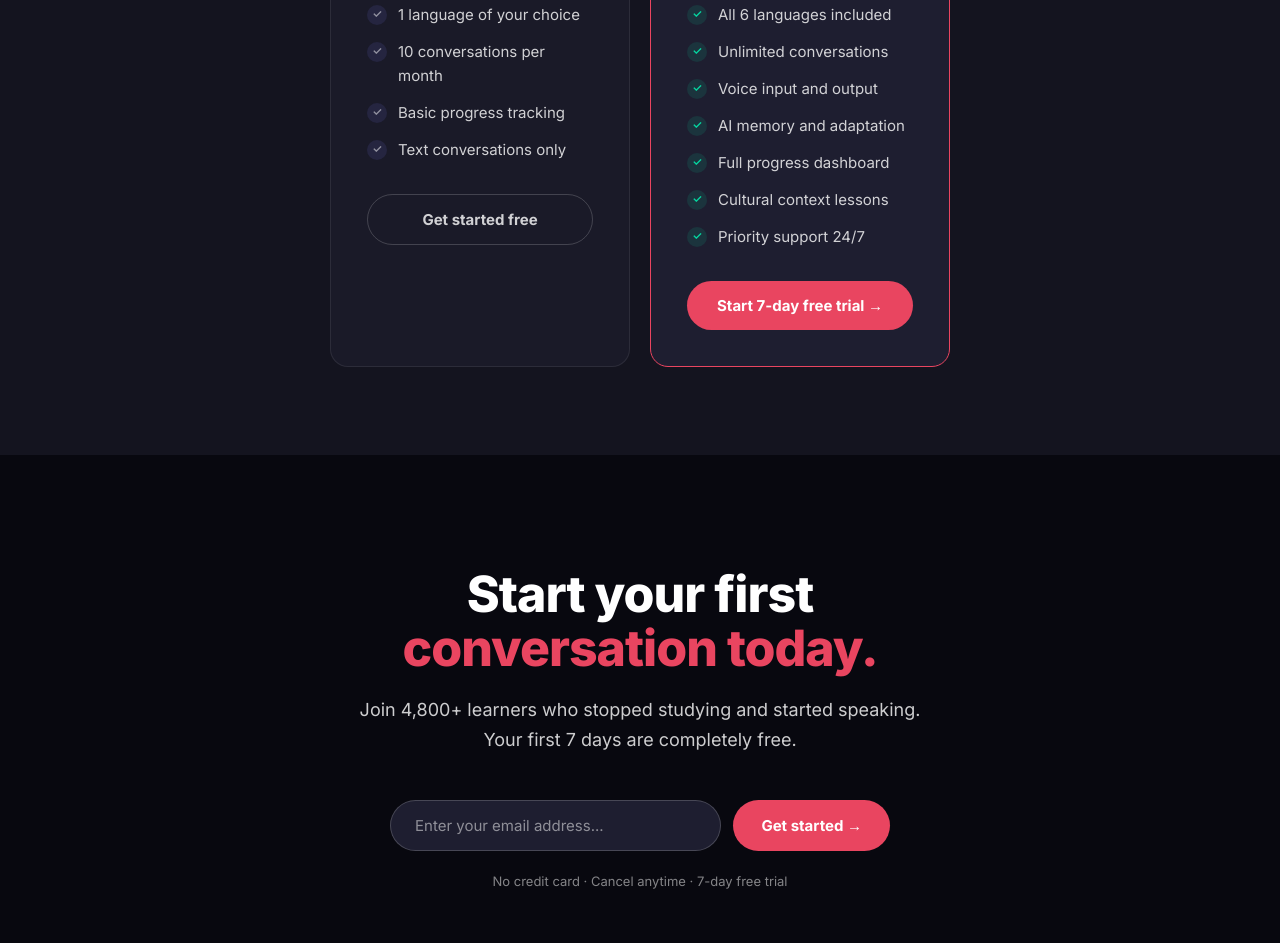
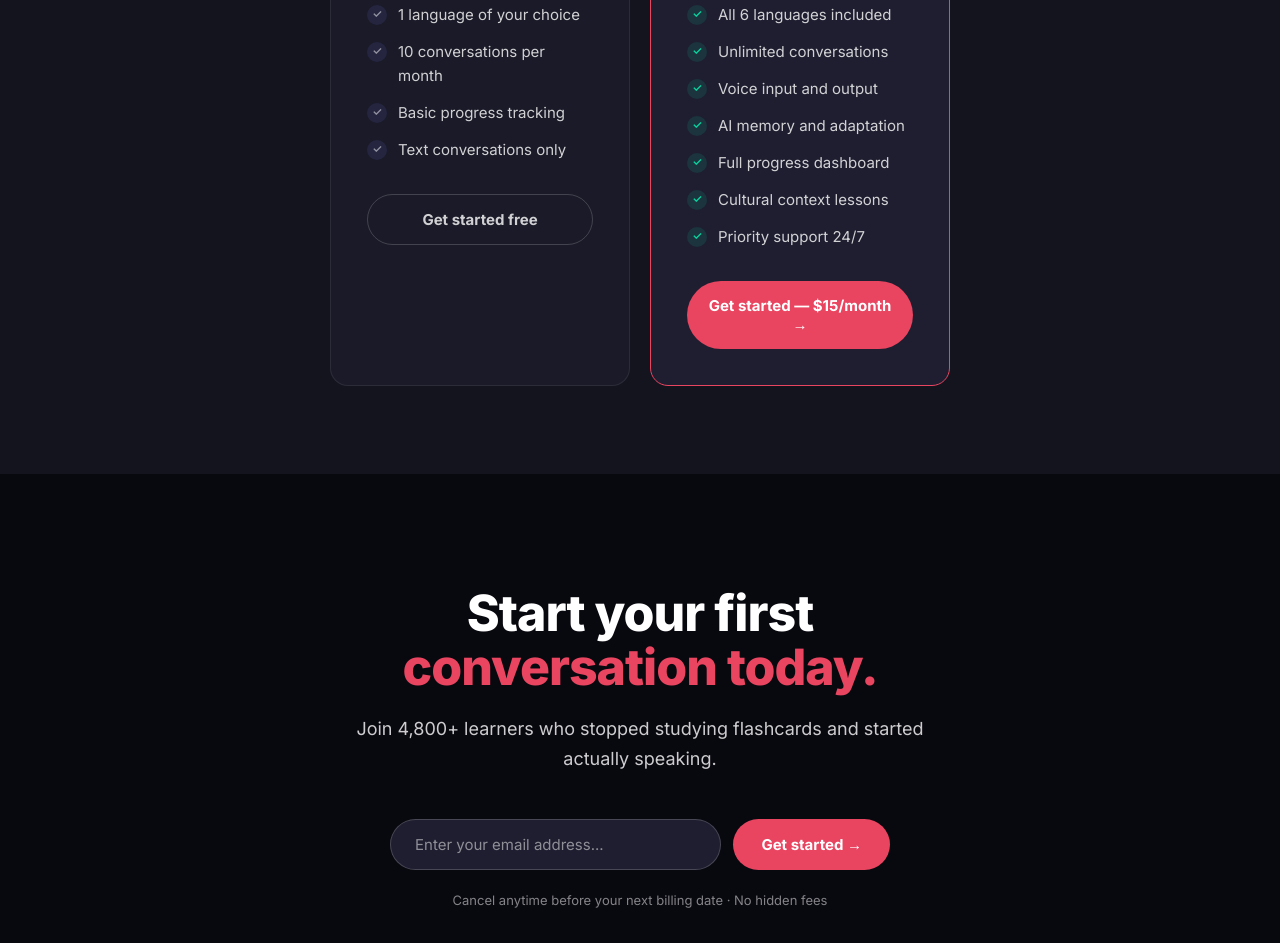
Before and after one commit to mianabbas2224-bit/speakai, a plain HTML site: page index.html in a window 1280 px wide. Shown: the part 4877-5820 px from the top of the page. Drawn offline with Linux system fonts and the light colour scheme.

Commit message:
Update button labels and descriptions in index.html

```diff
--- a/index.html
+++ b/index.html
@@ -93,7 +93,7 @@
       </div>
     </div>
     <div class="chat-footer">
-      <button class="icon-btn" onclick="showToast('Voice input coming soon!','info')" title="Voice input">🎤</button>
+      <button class="icon-btn" id="homeMicBtn" title="Click to speak">🎤</button>
       <input class="chat-input" id="chatInput" placeholder="Type your reply in Arabic..."/>
       <button class="icon-btn send-btn" id="sendBtn" title="Send">→</button>
     </div>
@@ -264,7 +264,7 @@
         <li><div class="check-wrap check-featured">✓</div>Cultural context lessons</li>
         <li><div class="check-wrap check-featured">✓</div>Priority support 24/7</li>
       </ul>
-      <button class="price-btn price-btn-solid" onclick="window.location.href='signup.html'">Start 7-day free trial →</button>
+      <button class="price-btn price-btn-solid" onclick="window.location.href='signup.html'">Get started — $15/month →</button>
     </div>
   </div>
 </section>
@@ -273,12 +273,12 @@
 <section class="cta-section">
   <div class="cta-inner">
     <h2>Start your first<br><span>conversation today.</span></h2>
-    <p>Join 4,800+ learners who stopped studying and started speaking. Your first 7 days are completely free.</p>
+    <p>Join 4,800+ learners who stopped studying flashcards and started actually speaking.</p>
     <div class="cta-form">
       <input class="cta-email" id="ctaEmail" placeholder="Enter your email address..."/>
       <button class="cta-submit" onclick="handleCTASignup()">Get started →</button>
     </div>
-    <div class="cta-disclaimer">No credit card · Cancel anytime · 7-day free trial</div>
+    <div class="cta-disclaimer">Cancel anytime before your next billing date · No hidden fees</div>
   </div>
 </section>
 
```
